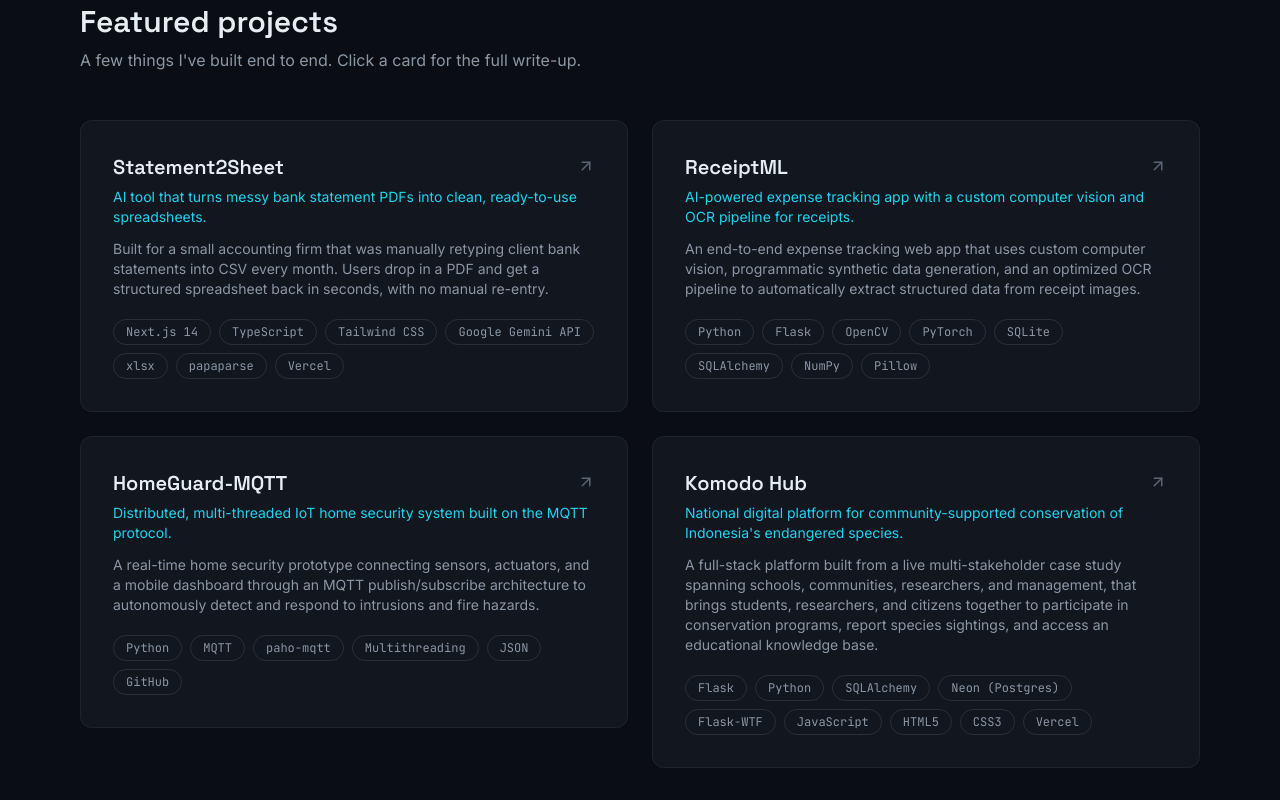
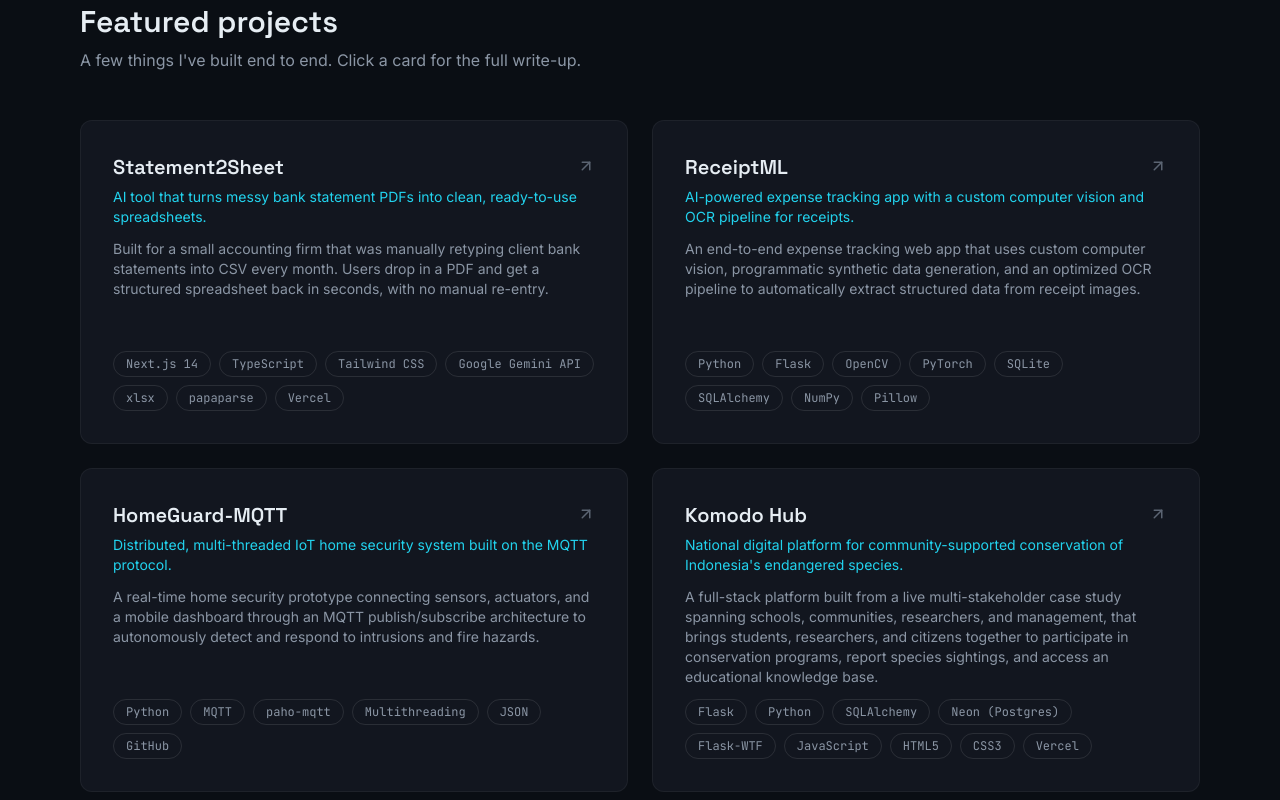
Before and after one commit to Calculite01/Portfolio-Site, a Next.js app: page / in a window 1280 px wide. Shown: the part 3420-4220 px from the top of the page. Built offline with nearby package versions, Linux system fonts and the light colour scheme.

Commit message:
Made it so that every card is equal in height

```diff
--- a/components/ProjectCard.tsx
+++ b/components/ProjectCard.tsx
@@ -22,10 +22,11 @@
       whileInView={{ opacity: 1, y: 0 }}
       viewport={{ once: true, margin: "-80px" }}
       transition={{ duration: 0.5, delay: index * 0.05, ease: "easeOut" }}
+      className="h-full"
     >
       <Link
         href={`/projects/${project.slug}`}
-        className={`group block rounded-xl border border-white/5 bg-bg-surface transition-colors hover:border-accent/30 ${
+        className={`group flex h-full flex-col rounded-xl border border-white/5 bg-bg-surface transition-colors hover:border-accent/30 ${
           compact ? "p-4" : "p-6 sm:p-8"
         }`}
       >
@@ -53,7 +54,7 @@
           <p className="mt-3 text-sm text-ink-muted">{project.description}</p>
         )}
 
-        <div className={`flex flex-wrap gap-2 ${compact ? "mt-3" : "mt-5"}`}>
+        <div className={`flex flex-wrap gap-2 ${compact ? "mt-3" : "mt-5"} mt-auto pt-3`}>
           {project.stack.map((tech) => (
             <span
               key={tech}
--- a/components/Projects.tsx
+++ b/components/Projects.tsx
@@ -14,7 +14,7 @@
         write-up.
       </p>
 
-      <div className="mt-12 grid gap-6 sm:grid-cols-2">
+      <div className="mt-12 grid auto-rows-fr gap-6 sm:grid-cols-2">
         {projects.map((project, i) => (
           <ProjectCard key={project.slug} project={project} index={i} />
         ))}
```
